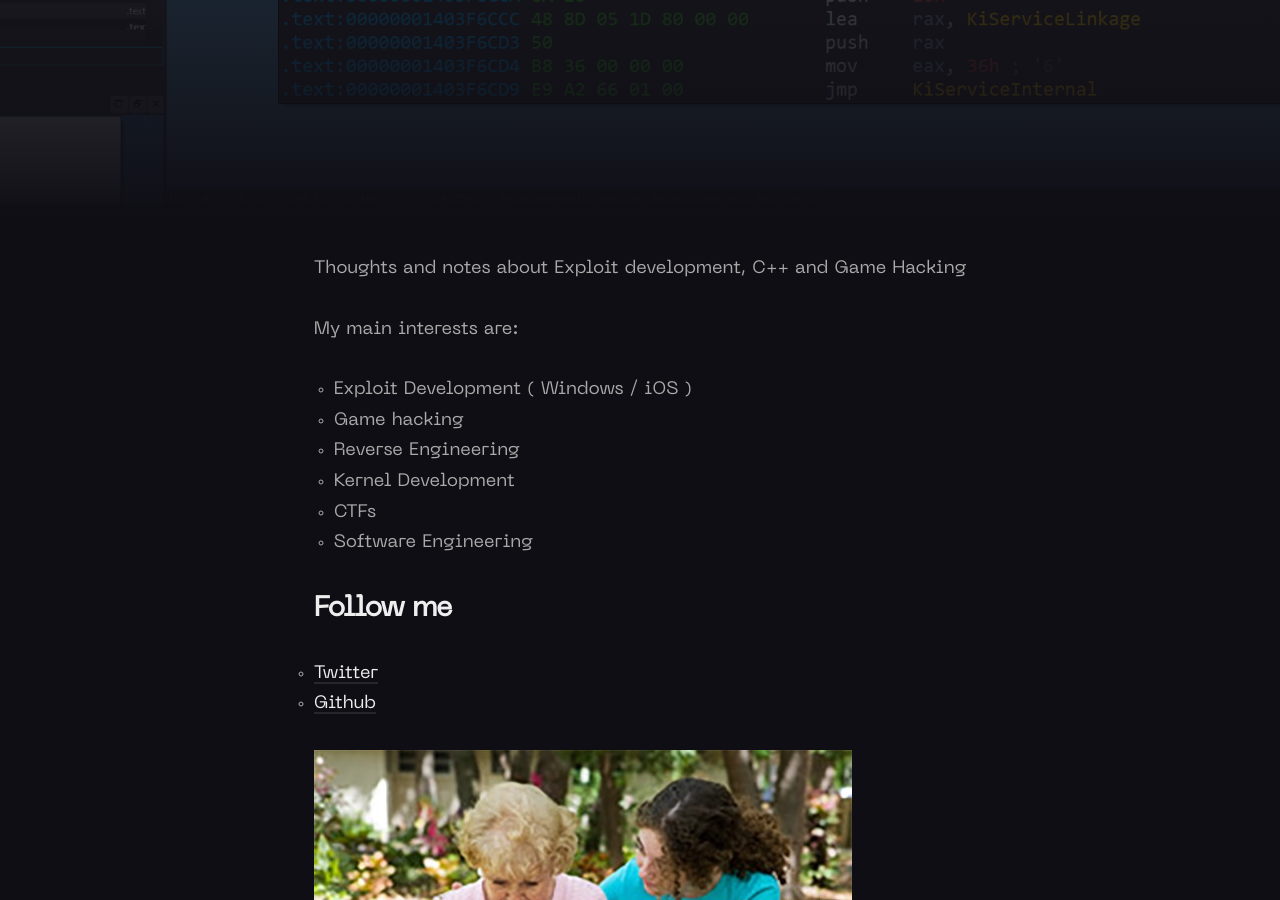
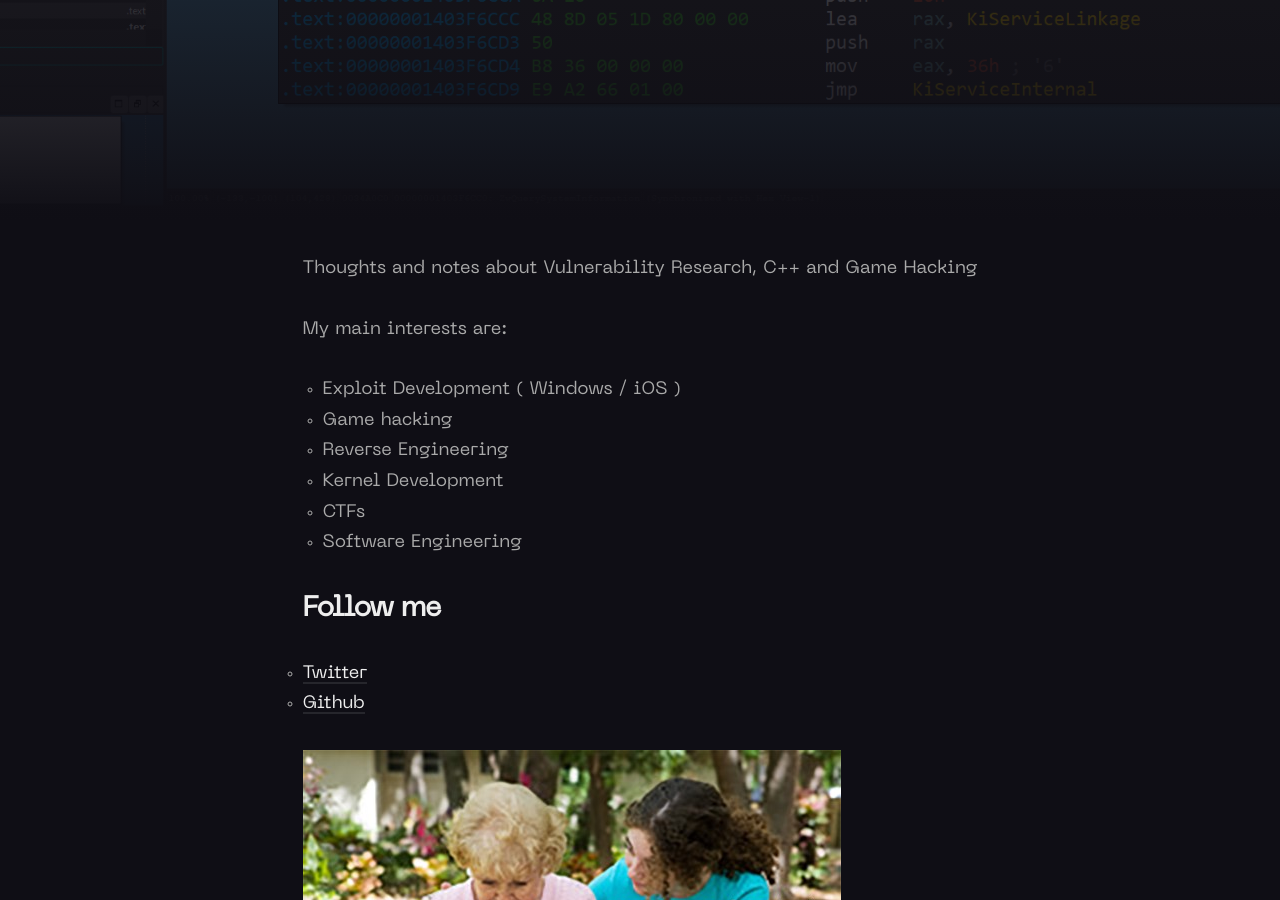
Before and after one commit to NtSanya/ntsanya.github.io, a Jekyll site: the page built from _pages/about.md, in a window 1280 px wide and 900 px high, scrolled down 442 px. Built offline with Jekyll 4.4.1, drawn with Linux system fonts in a browser that asks for light colours; nearby versions of some CDN libraries.

Commit message:
close 'em

```diff
--- a/_config.yml
+++ b/_config.yml
@@ -22,7 +22,7 @@ author:
 # Hero Settings
 hero:
   title: Семёрка
-  description: Exploit Development, Game Hacking, C++, Malware Analysis
+  description: Vulnerability Research, Game Hacking, C++, Malware Analysis
   image: '/images/ida.png'
 
 
--- a/_layouts/pageabout.html
+++ b/_layouts/pageabout.html
@@ -103,7 +103,7 @@ layout: default
       <div class="container">
         <article class="page animate">
           <div class="page__content">
-            <p>Thoughts and notes about Exploit development, C++ and Game Hacking</p>
+            <p>Thoughts and notes about Vulnerability Research, C++ and Game Hacking</p>
 
       <p>My main interests are:</p>
       <div class="container" >
--- a/_pages/about.md
+++ b/_pages/about.md
@@ -5,7 +5,7 @@ permalink: /about/
 image: '/images/querysysteminfo.png'
 ---
 
-Thoughts and notes about Exploit development, C++ and Game Hacking
+Thoughts and notes about Vulnerability Research, C++ and Game Hacking
 
 My main interests are:
 
```
Also changed, not shown: 2 other files.
